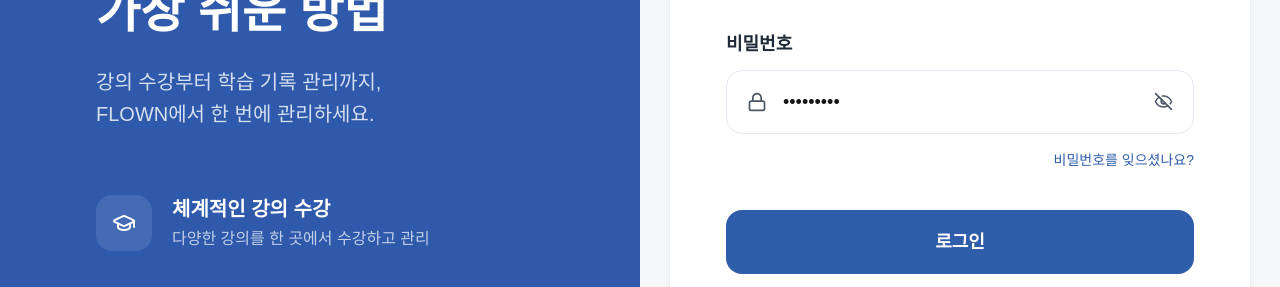
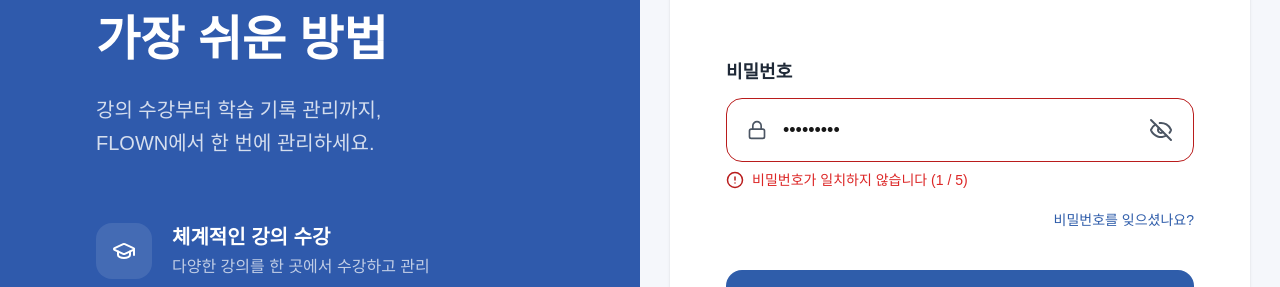
Before and after one commit to Hard-Click/Hard-Click-FrontEnd, a Next.js app in the folder hard-click-frontend/: page /auth/login in a window 1280 px wide. Both pictures are taken after typing "Sample", "Sample123" into the empty fields and a click on the button "로그인". Shown: the part 302-589 px from the top of the page. Built offline with nearby package versions, Linux system fonts and the light colour scheme.

Commit message:
[FEAT]로그인 유효성 검사 및 에러메세지 구현 #7 #12

```diff
--- a/hard-click-frontend/src/features/auth/components/LoginErrorMessage.tsx
+++ b/hard-click-frontend/src/features/auth/components/LoginErrorMessage.tsx
@@ -0,0 +1,21 @@
+'use client';
+
+import Image from 'next/image';
+
+interface LoginErrorMessageProps {
+  message?: string;
+}
+
+export default function LoginErrorMessage({ message }: LoginErrorMessageProps) {
+  return (
+    <div className="mt-2 min-h-[24px]">
+      {message && (
+        <div className="flex items-center gap-2 text-sm font-medium text-[#DC2626]">
+          <Image src="/icons/error.svg" alt="error" width={18} height={18} />
+
+          <span>{message}</span>
+        </div>
+      )}
+    </div>
+  );
+}
--- a/hard-click-frontend/src/features/auth/components/LoginForm.tsx
+++ b/hard-click-frontend/src/features/auth/components/LoginForm.tsx
@@ -2,21 +2,60 @@
 
 import Image from 'next/image';
 import Link from 'next/link';
-import { useState } from 'react';
+import { useRef, useState } from 'react';
 
 import PasswordInput from './PasswordInput';
+import LoginErrorMessage from './LoginErrorMessage';
 
 export default function LoginForm() {
   const [loginId, setLoginId] = useState('');
   const [password, setPassword] = useState('');
+  const [errors, setErrors] = useState({
+    loginId: '',
+    password: '',
+  });
+  const idInputRef = useRef<HTMLInputElement>(null);
+  const passwordInputRef = useRef<HTMLInputElement>(null);
+  const [loginFailCount, setLoginFailCount] = useState(0);
 
   const handleSubmit = (e: React.FormEvent<HTMLFormElement>) => {
     e.preventDefault();
 
-    console.log({
-      loginId,
-      password,
-    });
+    const newErrors = {
+      loginId: '',
+      password: '',
+    };
+
+    // 아이디 없음
+    if (!loginId.trim()) {
+      newErrors.loginId = '아이디를 입력해주세요';
+    }
+    // 비밀번호 없음
+    if (!password.trim()) {
+      newErrors.password = '비밀번호를 입력해주세요';
+    }
+    setErrors(newErrors);
+    // focus 처리
+    if (newErrors.loginId) {
+      idInputRef.current?.focus();
+      return;
+    }
+    if (newErrors.password) {
+      passwordInputRef.current?.focus();
+      return;
+    }
+    const isLoginSuccess = loginId === 'admin' && password === '1234';
+
+    if (!isLoginSuccess) {
+      const nextCount = loginFailCount + 1;
+      setLoginFailCount(nextCount);
+      setErrors({
+        loginId: '',
+        password: `비밀번호가 일치하지 않습니다 (${nextCount} / 5)`,
+      });
+      passwordInputRef.current?.focus();
+      return;
+    }
   };
 
   return (
@@ -123,7 +162,9 @@
                 아이디
               </label>
 
-              <div className="flex h-16 items-center rounded-2xl border border-[#E2E8F0] px-5">
+              <div
+                className={`flex h-16 items-center rounded-2xl border px-5 transition-colors border-[#E2E8F0]`}
+              >
                 <Image
                   src="/icons/mailIcon.svg"
                   alt="mail"
@@ -132,18 +173,37 @@
                 />
 
                 <input
+                  ref={idInputRef}
                   type="text"
                   placeholder="아이디를 입력하세요"
                   value={loginId}
-                  onChange={(e) => setLoginId(e.target.value)}
+                  onChange={(e) => {
+                    setLoginId(e.target.value);
+                    setErrors((prev) => ({
+                      ...prev,
+                      loginId: '',
+                    }));
+                  }}
                   className="ml-4 w-full bg-transparent text-lg outline-none placeholder:text-[#9CA3AF]"
                 />
               </div>
+              <LoginErrorMessage message={errors.loginId} />
             </div>
 
             {/* PASSWORD */}
             <div className="mb-4">
-              <PasswordInput value={password} onChange={setPassword} />
+              <PasswordInput
+                ref={passwordInputRef}
+                value={password}
+                onChange={(value) => {
+                  setPassword(value);
+                  setErrors((prev) => ({
+                    ...prev,
+                    password: '',
+                  }));
+                }}
+                error={errors.password}
+              />
             </div>
 
             {/* forgot */}
--- a/hard-click-frontend/src/features/auth/components/PasswordInput.tsx
+++ b/hard-click-frontend/src/features/auth/components/PasswordInput.tsx
@@ -1,14 +1,18 @@
 'use client';
 
 import Image from 'next/image';
-import { useState } from 'react';
+import { forwardRef, useState } from 'react';
+
+import LoginErrorMessage from './LoginErrorMessage';
 
 interface PasswordInputProps {
   value: string;
   onChange: (value: string) => void;
+  error?: string;
 }
 
-export default function PasswordInput({ value, onChange }: PasswordInputProps) {
+const PasswordInput = forwardRef<HTMLInputElement, PasswordInputProps>(
+  ({ value, onChange, error }, ref) => {
     const [showPassword, setShowPassword] = useState(false);
 
     return (
@@ -17,8 +21,9 @@
           비밀번호
         </label>
 
-      <div className="flex h-16 items-center rounded-2xl border border-[#E2E8F0] px-5">
-        {/* lock icon */}
+        <div
+          className={`flex h-16 items-center rounded-2xl border px-5 border-[#E2E8F0] focus-within:border-[#B91C1C] focus-within:border-[#B91C1C] `}
+        >
           <Image
             src="/icons/passwordIcon.svg"
             alt="password"
@@ -26,8 +31,8 @@
             height={20}
           />
 
-        {/* input */}
           <input
+            ref={ref}
             type={showPassword ? 'text' : 'password'}
             placeholder="비밀번호를 입력하세요"
             value={value}
@@ -35,7 +40,6 @@
             className="ml-4 w-full bg-transparent text-lg outline-none placeholder:text-[#9CA3AF]"
           />
 
-        {/* eye button */}
           <button
             type="button"
             onClick={() => setShowPassword((prev) => !prev)}
@@ -44,11 +48,17 @@
             <Image
               src={showPassword ? '/icons/openEye.svg' : '/icons/closeEye.svg'}
               alt="toggle password"
-            width={22}
-            height={22}
+              width={28}
+              height={28}
             />
           </button>
         </div>
+
+        <LoginErrorMessage message={error} />
       </div>
     );
   }
+);
+PasswordInput.displayName = 'PasswordInput';
+
+export default PasswordInput;
```
Also changed, not shown: hard-click-frontend/public/icons/error.svg (added). Lines whose indentation alone changed are shown as unchanged.
